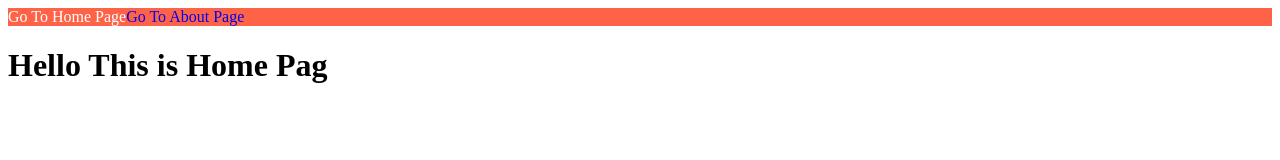
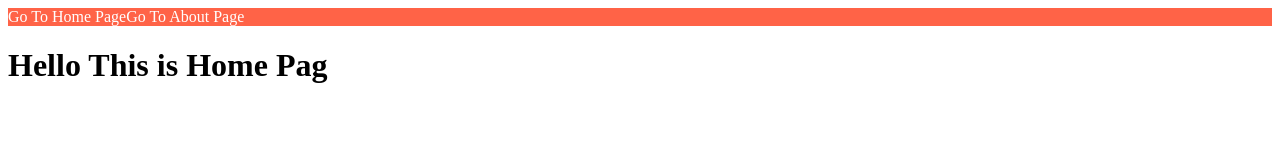
Before and after one commit to SloSte34/Learning-NextJS-Movie-App-2022, a Next.js app: page / in a window 1280 px wide. Shown: the top 160 px of the page. Built offline with nearby package versions, Linux system fonts and the light colour scheme.

Commit message:
-app.js functions

```diff
--- /dev/null
+++ b/pages/_app.js
@@ -0,0 +1,10 @@
+import NavBar from '../components/NavBar';
+
+export default function CustomMyApp({ Component, pageProps }) {
+  return (
+    <div>
+      <NavBar />
+      <Component {...pageProps} />
+    </div>
+  );
+}
--- a/pages/about.js
+++ b/pages/about.js
@@ -3,7 +3,6 @@
 export default function About() {
   return (
     <div>
-      <NavBar></NavBar>
       <h1>Hello This is About Page</h1>
     </div>
   );
--- a/pages/index.js
+++ b/pages/index.js
@@ -3,8 +3,12 @@
 export default function Home() {
   return (
     <div>
-      <NavBar />
       <h1>Hello This is Home Pag</h1>
+      <style jsx global>{`
+        a {
+          color: white;
+        }
+      `}</style>
     </div>
   );
 }
```
